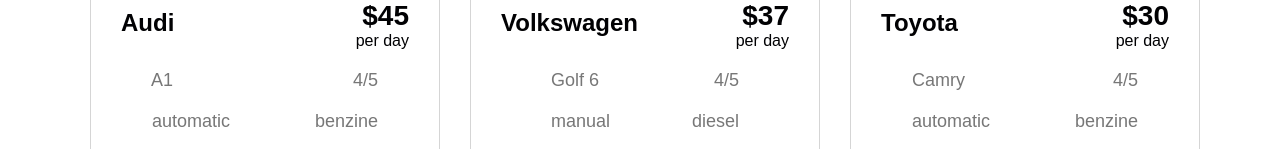
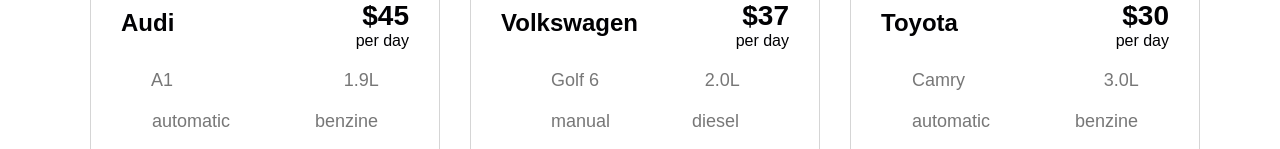
Before and after one commit to oleg-lego-lego/autoRent, a React (Create React App) app: page /models in a window 1280 px wide. Shown: the part 803-952 px from the top of the page. Built offline with nearby package versions, Linux system fonts and the light colour scheme.

Commit message:
add liters in carModels: CarModelsType

```diff
--- a/src/components/Model.tsx
+++ b/src/components/Model.tsx
@@ -33,7 +33,7 @@ export const Model = (props: ModelPropsType) => {
                             <i className="fa-solid fa-car-side"></i> &nbsp; {props.model.model}
                         </span>
                         <span style={{textAlign: "right"}}>
-                            4/5 &nbsp; <i className="fa-solid fa-car-side"></i>
+                            {props.model.liters}L &nbsp;
                         </span>
                         <span>
                             <i className="fa-solid fa-car-side"></i> &nbsp; {props.model.transmission}
--- a/src/pages/Models.tsx
+++ b/src/pages/Models.tsx
@@ -17,14 +17,15 @@ export type CarModelsType = {
     transmission: string
     motor: string
     img: string
+    liters: string
 }
 const carModels: CarModelsType[] = [
-    {carBrand: 'Audi', model: 'A1', price: 45, motor: 'benzine', transmission: 'automatic', img: audiA1},
-    {carBrand: 'Volkswagen', model: 'Golf 6', price: 37, motor: 'diesel', transmission: 'manual', img: Golf6},
-    {carBrand: 'Toyota', model: 'Camry', price: 30, motor: 'benzine', transmission: 'automatic', img: Camry},
-    {carBrand: 'BMW', model: 'M320', price: 35, motor: 'benzine', transmission: 'manual', img: BMW320},
-    {carBrand: 'Mercedes', model: 'GLK', price: 50, motor: 'diesel', transmission: 'automatic', img: MercedesGLK},
-    {carBrand: 'Volkswagen', model: 'Passat', price: 40, motor: 'benzine', transmission: 'automatic', img: Passat},
+    {carBrand: 'Audi', model: 'A1', price: 45, motor: 'benzine', transmission: 'automatic', img: audiA1, liters: '1.9'},
+    {carBrand: 'Volkswagen', model: 'Golf 6', price: 37, motor: 'diesel', transmission: 'manual', img: Golf6, liters: '2.0'},
+    {carBrand: 'Toyota', model: 'Camry', price: 30, motor: 'benzine', transmission: 'automatic', img: Camry, liters: '3.0'},
+    {carBrand: 'BMW', model: 'M320', price: 35, motor: 'benzine', transmission: 'manual', img: BMW320, liters: '2.5'},
+    {carBrand: 'Mercedes', model: 'GLK', price: 50, motor: 'diesel', transmission: 'automatic', img: MercedesGLK, liters: '3.2'},
+    {carBrand: 'Volkswagen', model: 'Passat', price: 40, motor: 'benzine', transmission: 'automatic', img: Passat, liters: '2.0'},
 ]
 
 export const Models = () => {
```
